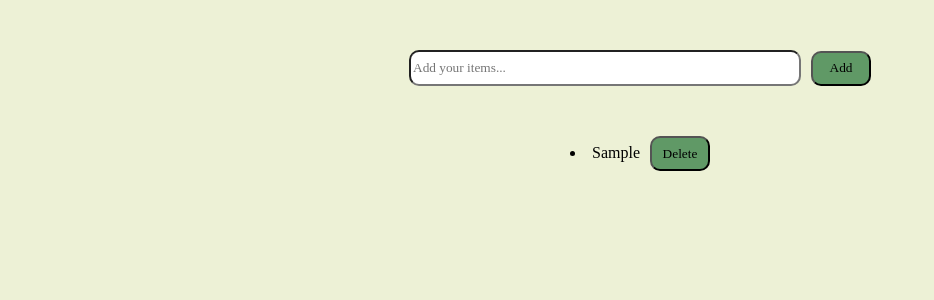
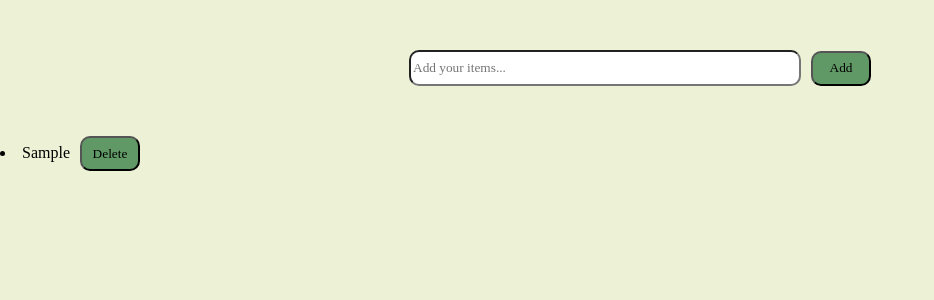
Before and after one commit to Mehrnaz-Khorrami/shopping-list, a React (Create React App) app: page / in a window 1280 px wide. Both pictures are taken after typing "Sample" into the empty fields and a click on the button "Add". Shown: the top 300 px of the page, without its empty margins (0-934 px from the left). Built offline with nearby package versions, Linux system fonts and the light colour scheme; a web font is replaced by a local one.

Commit message:
try to style delete button and items of list but i can not so try it later again

```diff
--- a/src/App.css
+++ b/src/App.css
@@ -27,9 +27,3 @@ button {
   width: 60px;
   cursor: pointer;
 }
-
-.displayItem{
-  display: flex;
-  justify-content: center;
-  align-items: center;
-}
--- a/src/App.js
+++ b/src/App.js
@@ -21,10 +21,10 @@ function App() {
     }
   }
 
-  function handleDelete(e, id) {
-    e.preventDefault();
-    const deltet = list.filter((remove) => remove.id !== id);
+  function handleDelete(index) {
+    const deltet = list.filter((_, i) => i !== index);
     setList(deltet);
+
   }
 
   return (
@@ -35,10 +35,10 @@ function App() {
      </div>
 
       {
-        list.map((items, id) => (
-          <div className='displayItem' key={id}>
+        list.map((items, index) => (
+          <div className='displayItem' key={index}>
             <li>{items}
-              <button className='delete' onClick={handleDelete}>Delete</button>
+              <button className='delete' onClick={() =>handleDelete(index)}>Delete</button>
             </li>
           </div>
         ))
```
